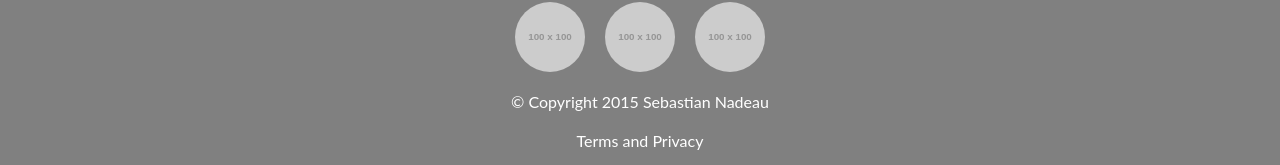
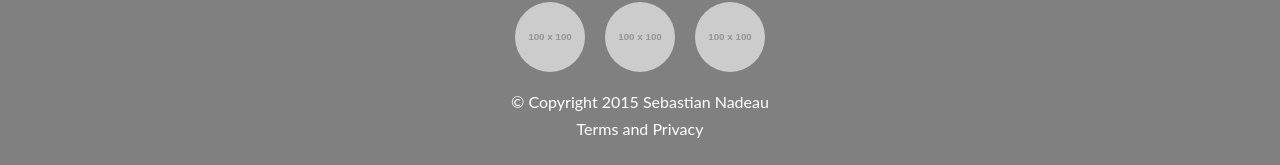
Before and after one commit to sebastiann88/personal-online-portfolio, a Jekyll site: the page built from index.html, in a window 1280 px wide. Shown: the part 1648-1813 px from the top of the page. Built offline with Jekyll 4.4.1, drawn with Linux system fonts in a browser that asks for light colours.

Commit message:
refactor(css): change spacing in footer

```diff
--- a/css/main.css
+++ b/css/main.css
@@ -87,7 +87,7 @@ a {
     width: 100%;
 }
 
-a > p {
+li > a p {
     margin: 0;
     padding: 0.75em 0;
 }
```
